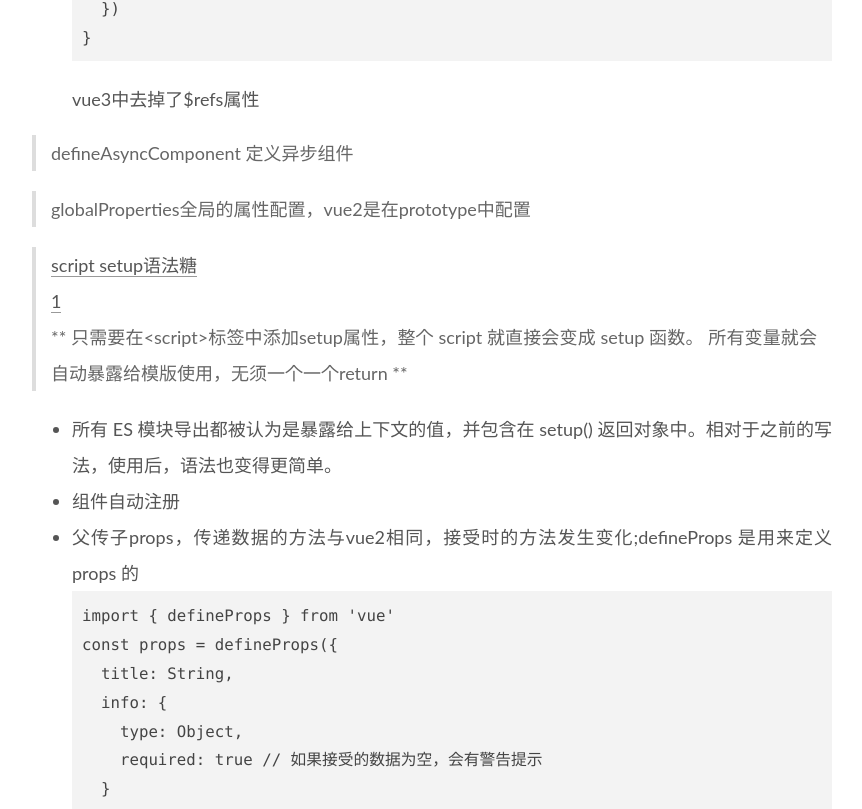
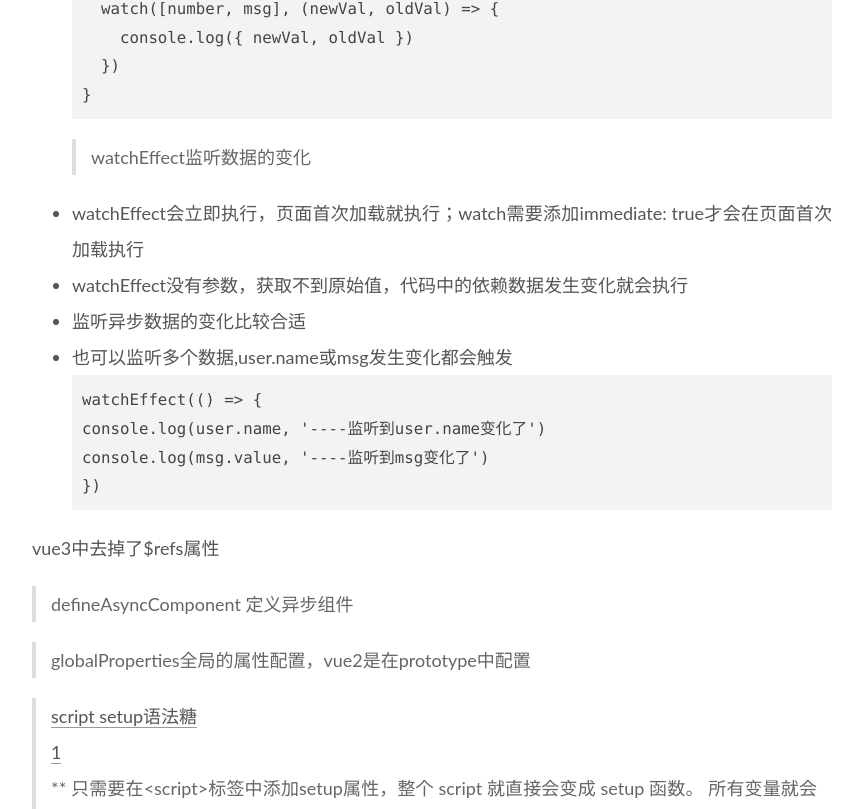
Before and after one commit to liufangfang-github/liufangfang-github.github.io, a plain HTML site: page 2022/02/14/vue3/index.html in a window 1280 px wide. Shown: the part 1729-2538 px from the top of the page, without its empty margins (208-1070 px from the left). Drawn offline with nearby package versions, Linux system fonts and the light colour scheme.

Commit message:
Site updated: 2022-04-26 18:52:43

```diff
--- a/2022/02/14/vue3/index.html
+++ b/2022/02/14/vue3/index.html
@@ -28,7 +28,7 @@
 <meta property="og:description" content="vue2 VS vue3响应式   vue2 vue3 Proxy reflect Reflect 是一个内置的对象，它提供拦截 JavaScript 操作的方法。这些方法与proxy handlers (en-US)的方法相同。Reflect不是一个函数对象，因此它是不可构造的。 效率提高 defineComponent 定义一个组件，最主要的功能是为了 ts 下的类型推到       vue">
 <meta property="og:locale" content="en_US">
 <meta property="article:published_time" content="2022-02-14T07:39:03.000Z">
-<meta property="article:modified_time" content="2022-04-25T09:35:21.522Z">
+<meta property="article:modified_time" content="2022-04-26T10:52:07.072Z">
 <meta property="article:author" content="liufangfang">
 <meta name="twitter:card" content="summary">
 
@@ -196,7 +196,7 @@
         <i class="far fa-calendar-check"></i>
       </span>
       <span class="post-meta-item-text">Edited on</span>
-      <time title="Modified: 2022-04-25 17:35:21" itemprop="dateModified" datetime="2022-04-25T17:35:21+08:00">2022-04-25</time>
+      <time title="Modified: 2022-04-26 18:52:07" itemprop="dateModified" datetime="2022-04-26T18:52:07+08:00">2022-04-26</time>
     </span>
 
 
@@ -243,6 +243,7 @@
 </blockquote>
 <pre><code>setup(props)&#123;
   watch(
+    // 监听引用类型
     props.info,
     (newV) => &#123;
       obj = reactive(newV)
@@ -253,6 +254,7 @@
       deep: true
     &#125;
   )
+  // 监听基本类型
   watch(msg,(val) => &#123;
     console.log(val, '---watch msg ---')
   &#125;)
@@ -261,8 +263,16 @@
     console.log(&#123; newVal, oldVal &#125;)
   &#125;)
 &#125;</code></pre>
-vue3中去掉了$refs属性</li>
+<blockquote>
+<p>watchEffect监听数据的变化</p>
+</blockquote>
+</li>
+<li>watchEffect会立即执行，页面首次加载就执行；watch需要添加immediate: true才会在页面首次加载执行</li>
+<li>watchEffect没有参数，获取不到原始值，代码中的依赖数据发生变化就会执行</li>
+<li>监听异步数据的变化比较合适</li>
+<li>也可以监听多个数据,user.name或msg发生变化都会触发<pre><code>watchEffect(() => &#123;<br>console.log(user.name, '----监听到user.name变化了')<br>console.log(msg.value, '----监听到msg变化了')<br>&#125;)</code></pre></li>
 </ul>
+<p>vue3中去掉了$refs属性</p>
 <blockquote>
 <p>defineAsyncComponent 定义异步组件</p>
 </blockquote>
--- a/css/main.css
+++ b/css/main.css
@@ -2517,7 +2517,7 @@ ul.breadcrumb li:last-child {
   vertical-align: middle;
 }
 .links-of-author a::before {
-  background: #063379;
+  background: #08dd91;
   display: inline-block;
   margin-right: 3px;
   transform: translateY(-2px);
```
Also changed, not shown: index.html (+12 -2 lines).
